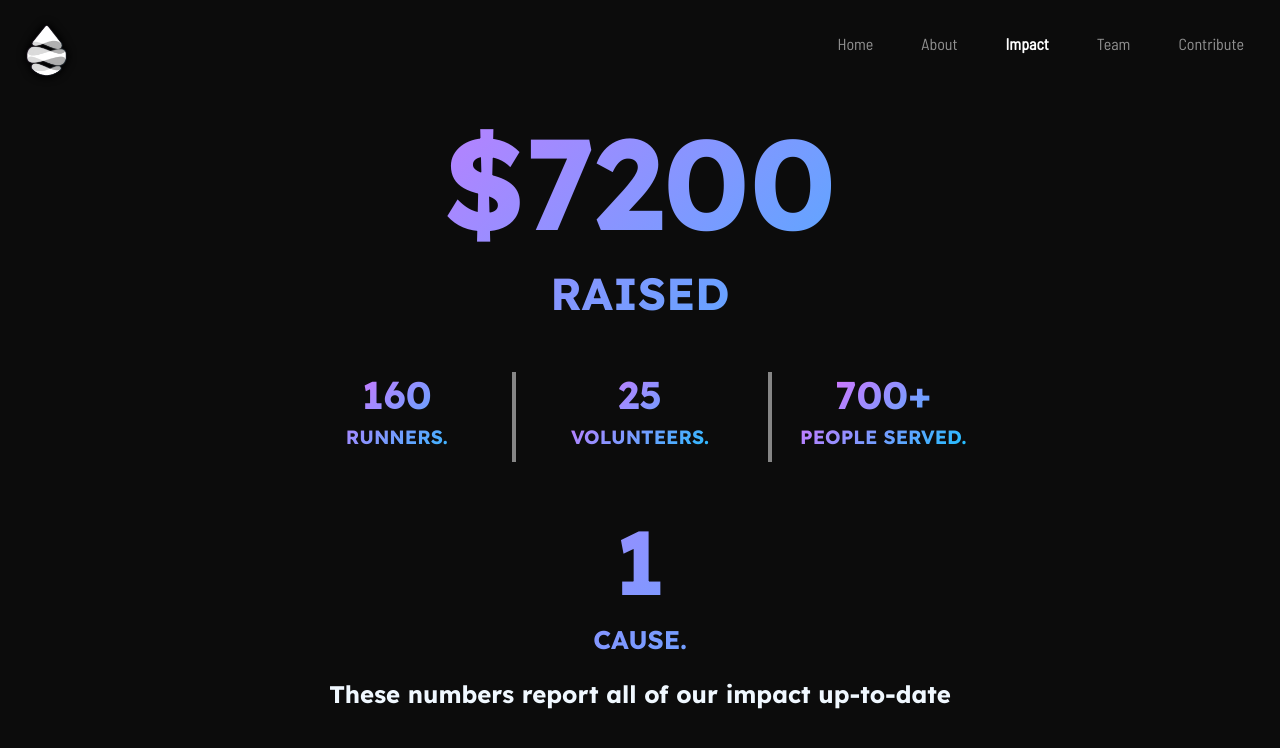
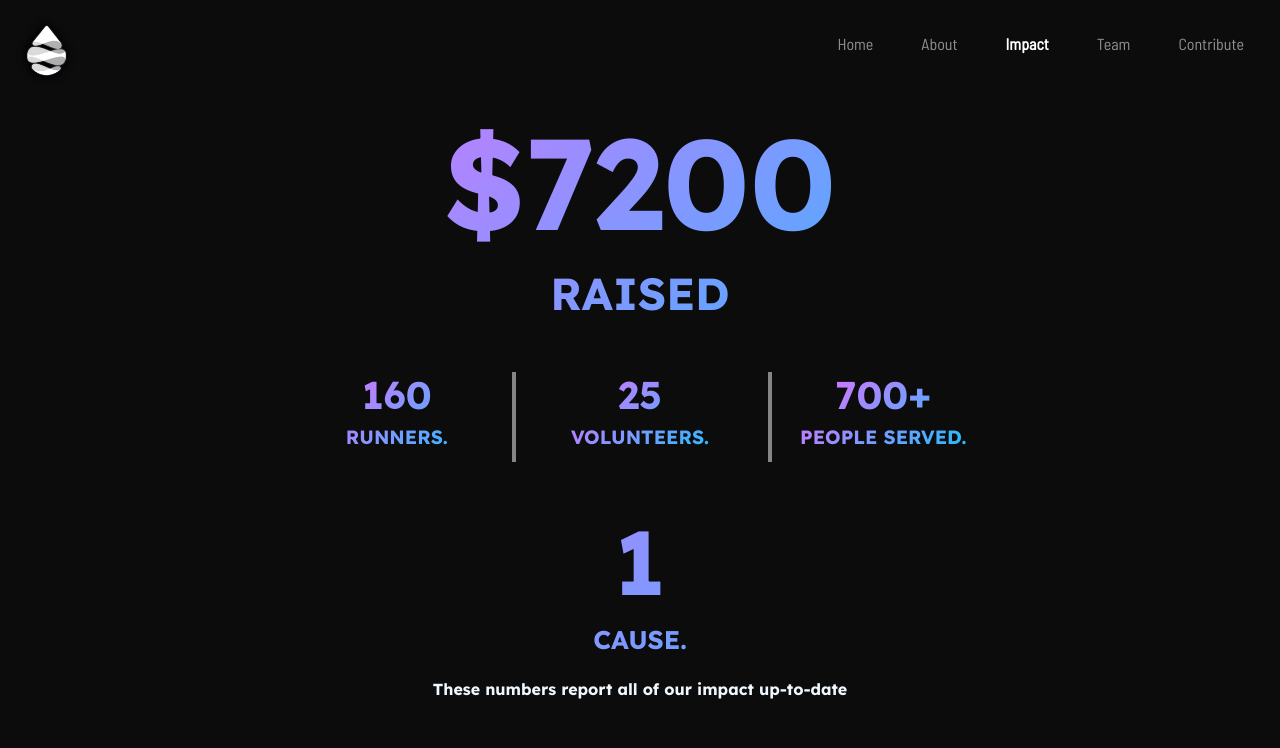
Before and after one commit to siyachoudhary/rfw-5k-2023, a React (Create React App) app: page /rfw-5k-2023/impact in a window 1280 px wide. Shown: the top 748 px of the page. Built offline with nearby package versions, Linux system fonts and the light colour scheme.

Commit message:
impact disclaimer

```diff
--- a/src/pages/Impact.js
+++ b/src/pages/Impact.js
@@ -37,7 +37,7 @@ export const Impact = () => {
                 <h1>1</h1>
                 <h3>CAUSE.</h3>
           </div>
-          <h4>These numbers report all of our impact up-to-date</h4>
+          <h6>These numbers report all of our impact up-to-date</h6>
       </div>
   )
 
```
